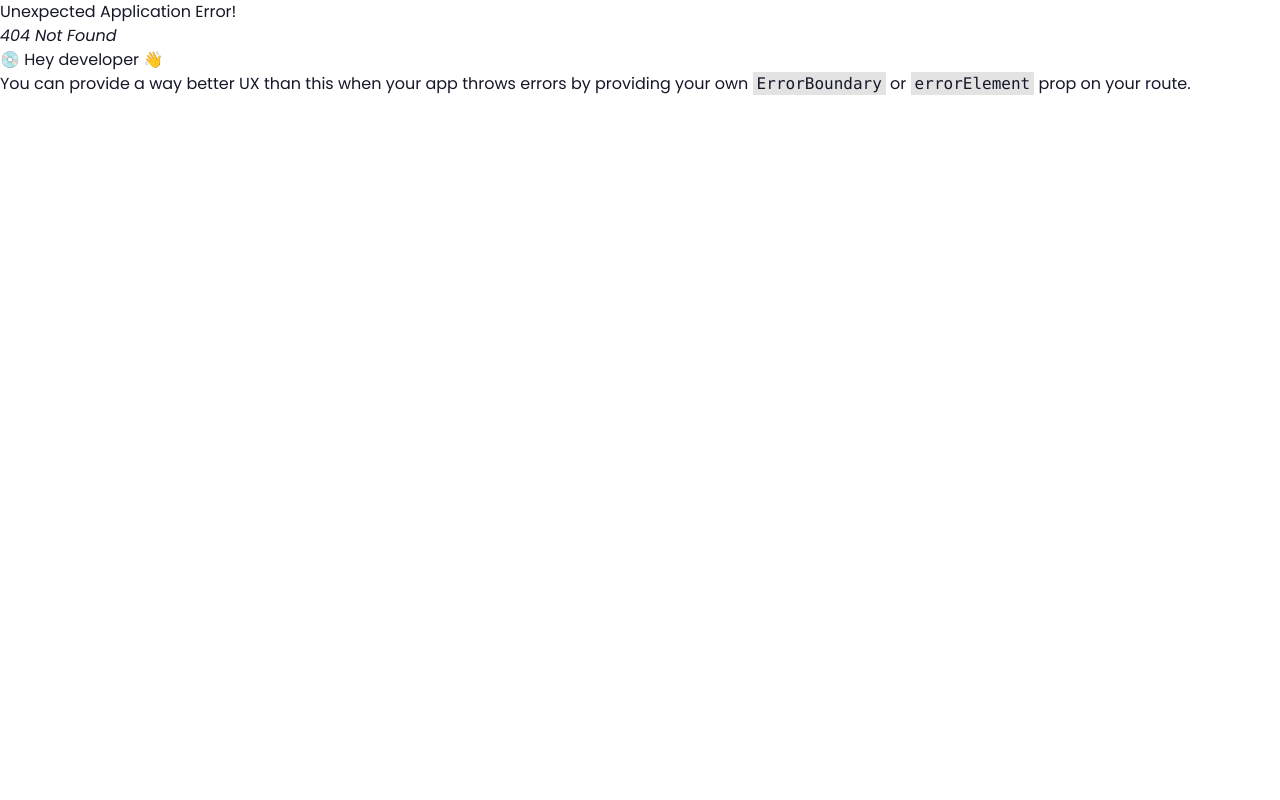
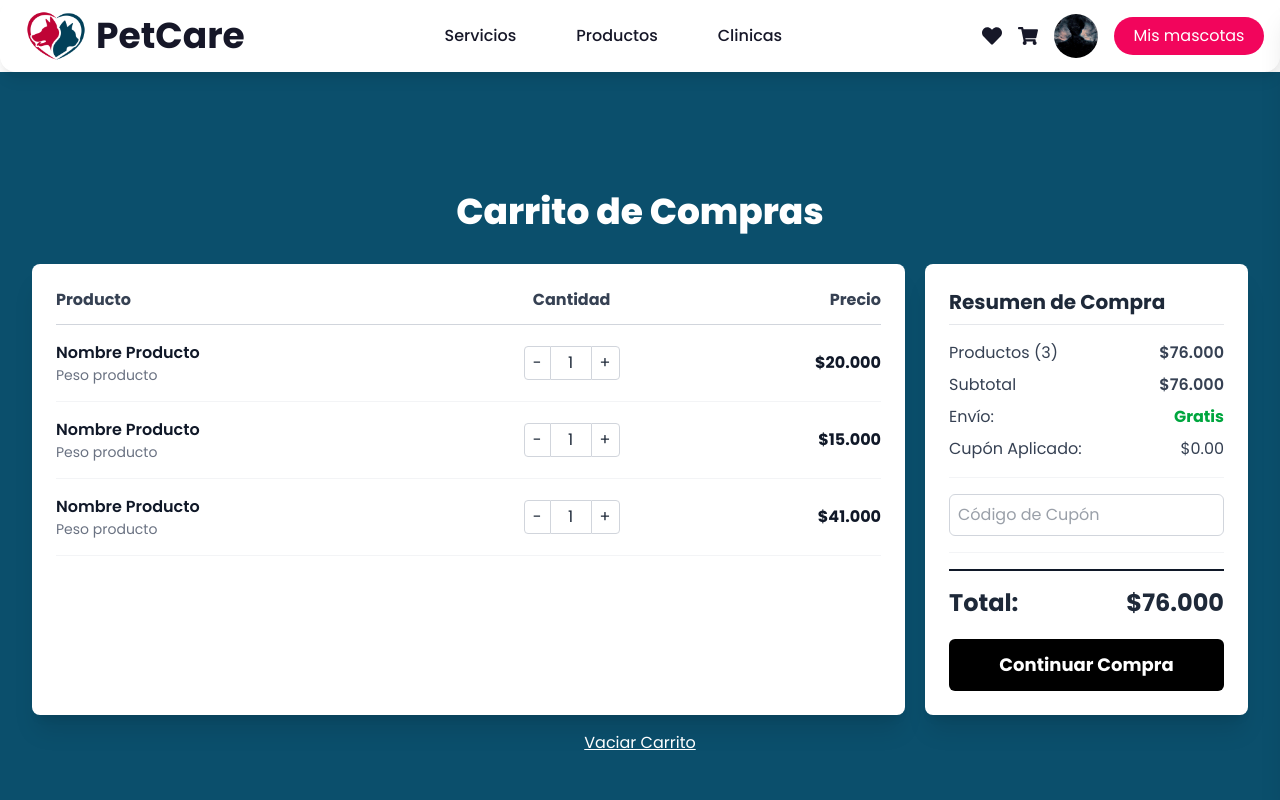
Before and after one commit to MrZudro/Frontend-PetCare, a React (Vite) app: page /car in a window 1280 px wide. Before the commit this address had no page. Shown: the top 800 px of the page. Built offline with nearby package versions, Linux system fonts and the light colour scheme.

Commit message:
git pull

```diff
--- a/src/main.jsx
+++ b/src/main.jsx
@@ -66,7 +66,14 @@ const rutas = createBrowserRouter([
         <FormPets />
       </Layout>
     ),
-  },
+  },  {
+    path: '/car',
+    element: (
+      <Layout>
+        <BuyCartTL/>
+      </Layout>
+    ),
+  }
 ]);
 
 // Renderizado de la aplicación
--- a/src/pages/ServicesLg.jsx
+++ b/src/pages/ServicesLg.jsx
@@ -1,7 +1,7 @@
 import React, { useState, useMemo, useCallback } from 'react'; // 💡 IMPORTADO useCallback
 // Importamos los datos JSON
 import servicesData from '../components/Data/services.json';
-import clinicsData from '../components/veterinary/VeterinaryData.json';
+import clinicsData from '../components/Data/VeterinaryData.json';
 // Importamos el hook para obtener el estado global de citas
 import { useAppointmentStore } from '../components/services/useAppointmentStore';
 
```
